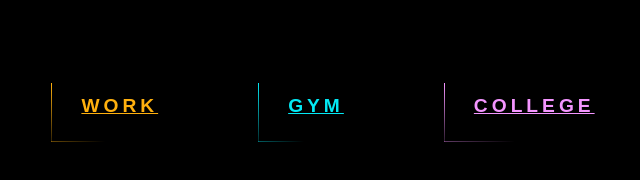
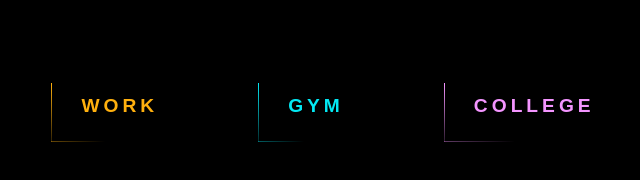
Before and after one commit to Turrz/GlowingButtons, a plain HTML site: page index.html in a window 1280 px wide. Shown: the part 294-474 px from the top of the page, 267-907 px from the left. Drawn offline with Linux system fonts and the light colour scheme.

Commit message:
Update style.css

```diff
--- a/style.css
+++ b/style.css
@@ -3,7 +3,7 @@
     padding: 0;
     font-family: sans-serif;
     box-sizing: border-box;
-    text-decoration: one;
+    text-decoration: none;
 }
 
 .wrapper {
```
